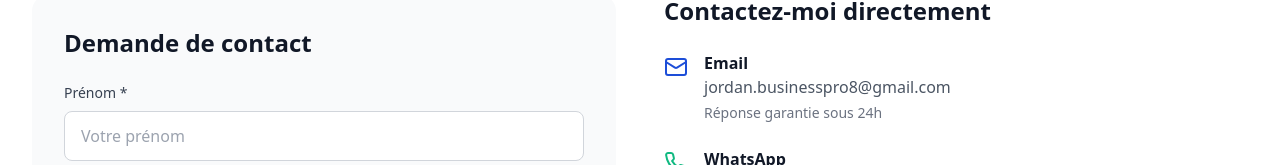
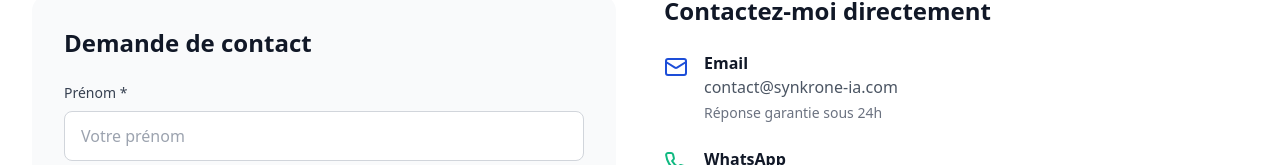
Before and after one commit to dayWeeks/synkrone, a React (Vite) app in the folder project/: page /contact in a window 1280 px wide. Shown: the part 549-714 px from the top of the page. Built offline with nearby package versions, Linux system fonts and the light colour scheme.

Commit message:
Update Contact.tsx

```diff
--- a/project/src/pages/Contact.tsx
+++ b/project/src/pages/Contact.tsx
@@ -158,7 +158,7 @@ const Contact = () => {
                     <Mail className="h-6 w-6 text-blue-700 flex-shrink-0 mt-1" />
                     <div>
                       <h3 className="font-semibold text-gray-900">Email</h3>
-                      <p className="text-gray-600">jordan.businesspro8@gmail.com</p>
+                      <p className="text-gray-600">contact@synkrone-ia.com</p>
                       <p className="text-sm text-gray-500 mt-1">
                         Réponse garantie sous 24h
                       </p>
```
